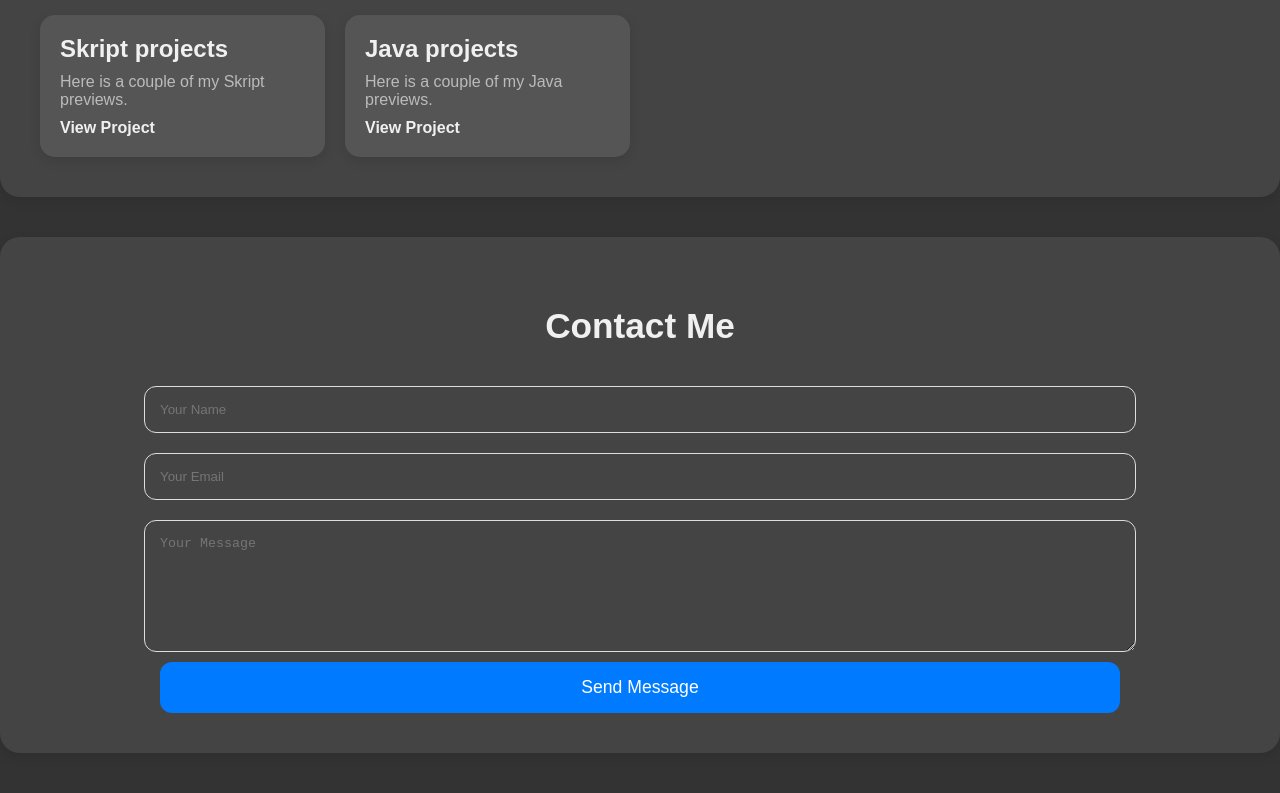
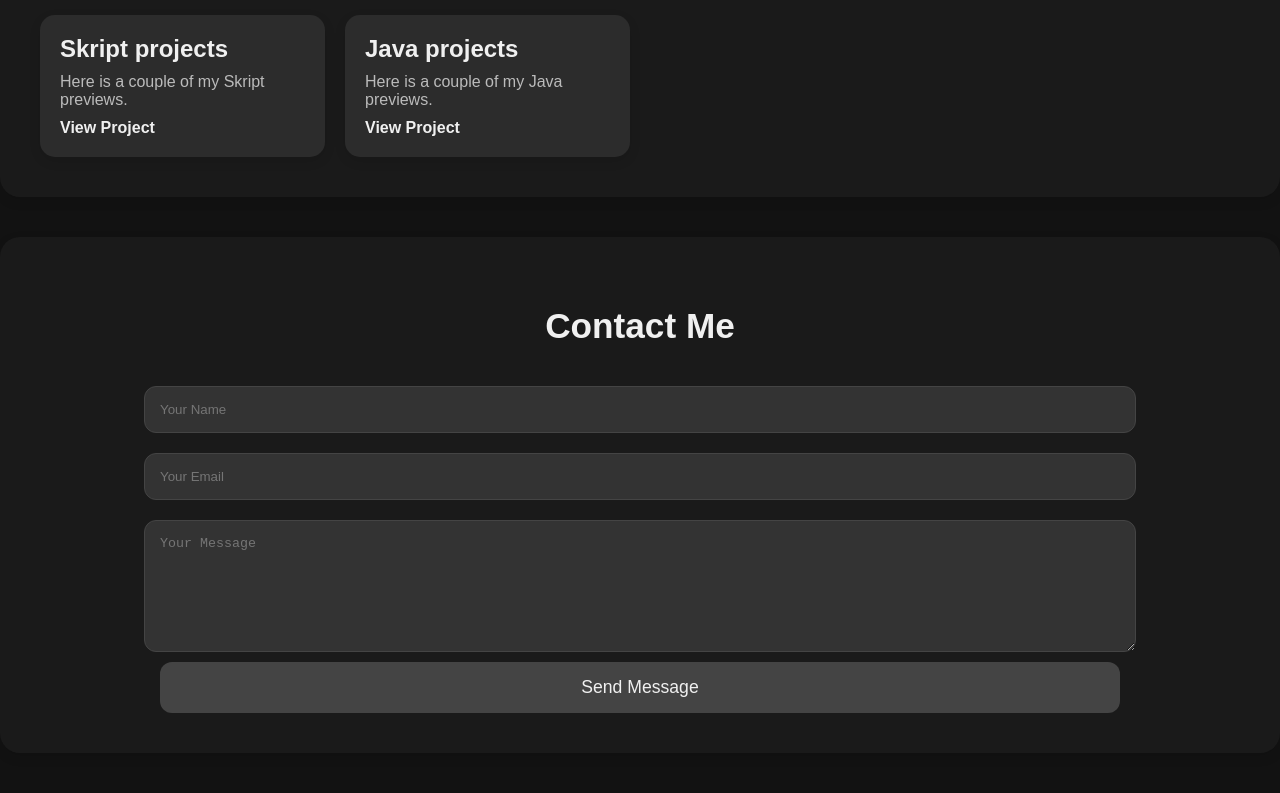
Before and after one commit to kiipism/portfolio, a plain HTML site: page index.html in a window 1280 px wide. Shown: the part 723-1516 px from the top of the page. Drawn offline with Linux system fonts and the light colour scheme.

Commit message:
Update index.html

```diff
--- a/index.html
+++ b/index.html
@@ -9,13 +9,13 @@
             font-family: 'Arial', sans-serif;
             margin: 0;
             padding: 0;
-            background-color: #333;
+            background-color: #121212; /* Dark background */
             color: #f0f0f0;
             scroll-behavior: smooth;
         }
 
         header {
-            background-color: #222;
+            background-color: #1f1f1f; /* Slightly lighter than body */
             color: white;
             text-align: center;
             padding: 50px 20px;
@@ -49,20 +49,20 @@
 
         nav a:hover {
             text-decoration: underline;
-            color: #007BFF;
+            color: #ff4081; /* Slight pinkish highlight */
         }
 
         section {
             margin: 40px auto;
             max-width: 1200px;
             padding: 40px;
-            background-color: #444;
+            background-color: #1a1a1a; /* Dark background for sections */
             border-radius: 20px;
             box-shadow: 0 4px 12px rgba(0, 0, 0, 0.1);
         }
 
         #about {
-            background-color: #444;
+            background-color: #1a1a1a;
         }
 
         h2 {
@@ -85,7 +85,7 @@
         }
 
         .project-card {
-            background-color: #555;
+            background-color: #2c2c2c; /* Darker project card background */
             border-radius: 15px;
             padding: 20px;
             box-shadow: 0 4px 12px rgba(0, 0, 0, 0.1);
@@ -115,7 +115,7 @@
         }
 
         .project-card a:hover {
-            color: #007BFF;
+            color: #ff4081; /* Slight pinkish highlight */
         }
 
         form {
@@ -131,8 +131,8 @@
             padding: 15px;
             margin: 10px 0;
             border-radius: 12px;
-            border: 1px solid #ddd;
-            background-color: #444;
+            border: 1px solid #444; /* Darker border */
+            background-color: #333; /* Dark background for inputs */
             color: #f0f0f0;
         }
 
@@ -144,8 +144,8 @@
         form button {
             width: 80%;
             padding: 15px;
-            background-color: #007BFF;
-            color: white;
+            background-color: #444; /* Dark background button */
+            color: #f0f0f0;
             border: none;
             border-radius: 12px;
             font-size: 1.1rem;
@@ -154,7 +154,7 @@
         }
 
         form button:hover {
-            background-color: #0056b3;
+            background-color: #555; /* Slightly lighter on hover */
         }
 
     </style>
```
